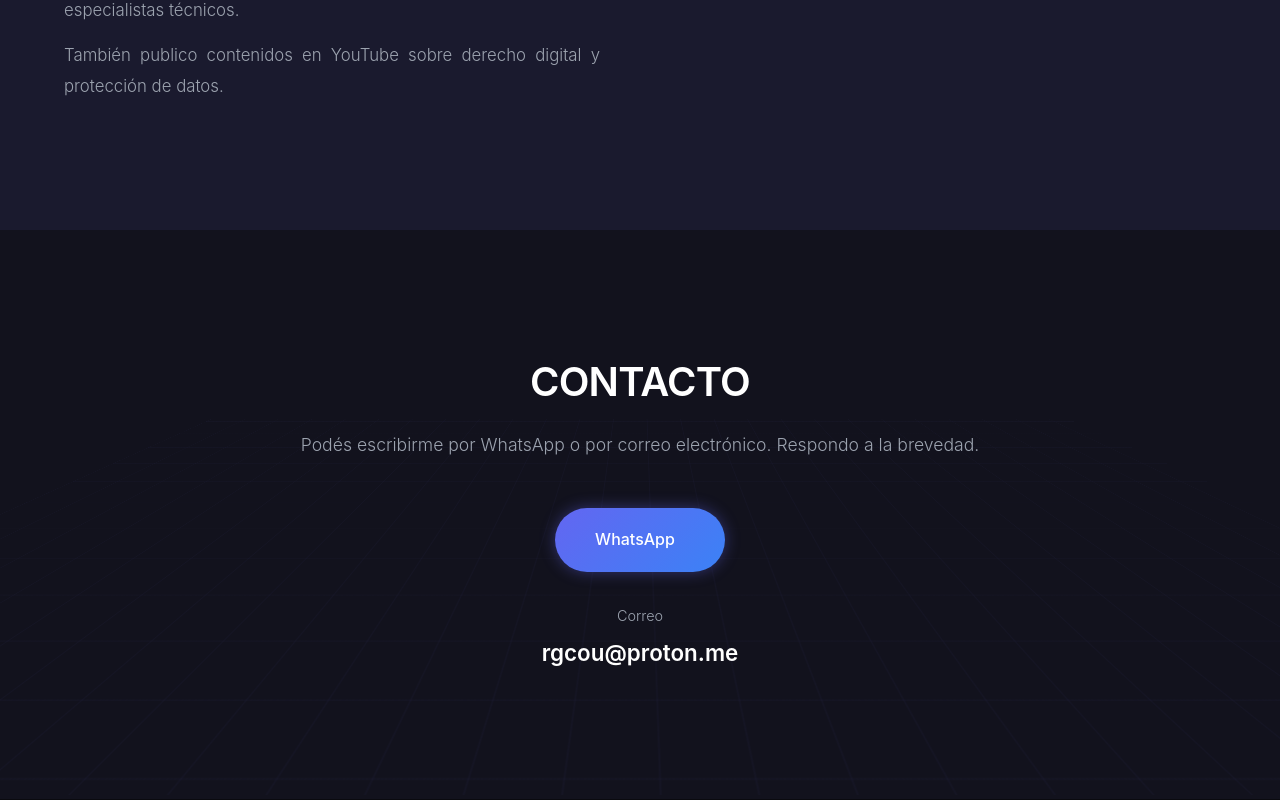
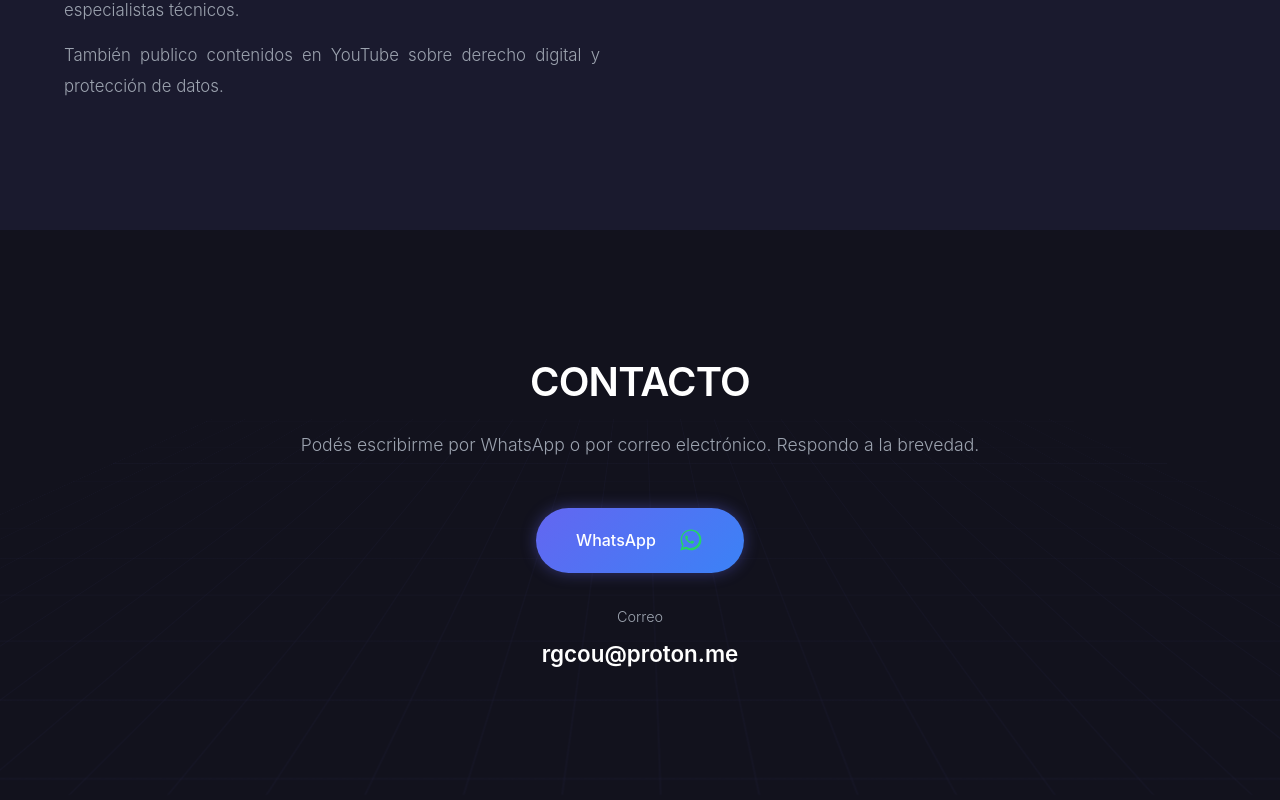
Before and after one commit to rgcou/sitio-web, a React (Create React App) app: page / in a window 1280 px wide. Shown: the part 2816-3616 px from the top of the page. Built offline with nearby package versions, Linux system fonts and the light colour scheme; the HTML template or start-up script is replaced by a standard one.

Commit message:
Update Home.css

```diff
--- a/src/components/Home.css
+++ b/src/components/Home.css
@@ -798,3 +798,21 @@ a.btn-elite-secondary {
     font-size: 2.5rem;
   }
 }
+
+/* Para que el <a> con clase btn-elite-primary se comporte como botón */
+a.btn-elite-primary,
+a.btn-elite-secondary {
+  text-decoration: none;
+}
+
+/* Evita que el efecto hover bloquee el click */
+.btn-hover-effect {
+  pointer-events: none;
+}
+
+.whatsapp-icon {
+  width: 26px;
+  height: 26px;
+  margin-left: 12px;
+  flex: 0 0 auto;
+}
```
